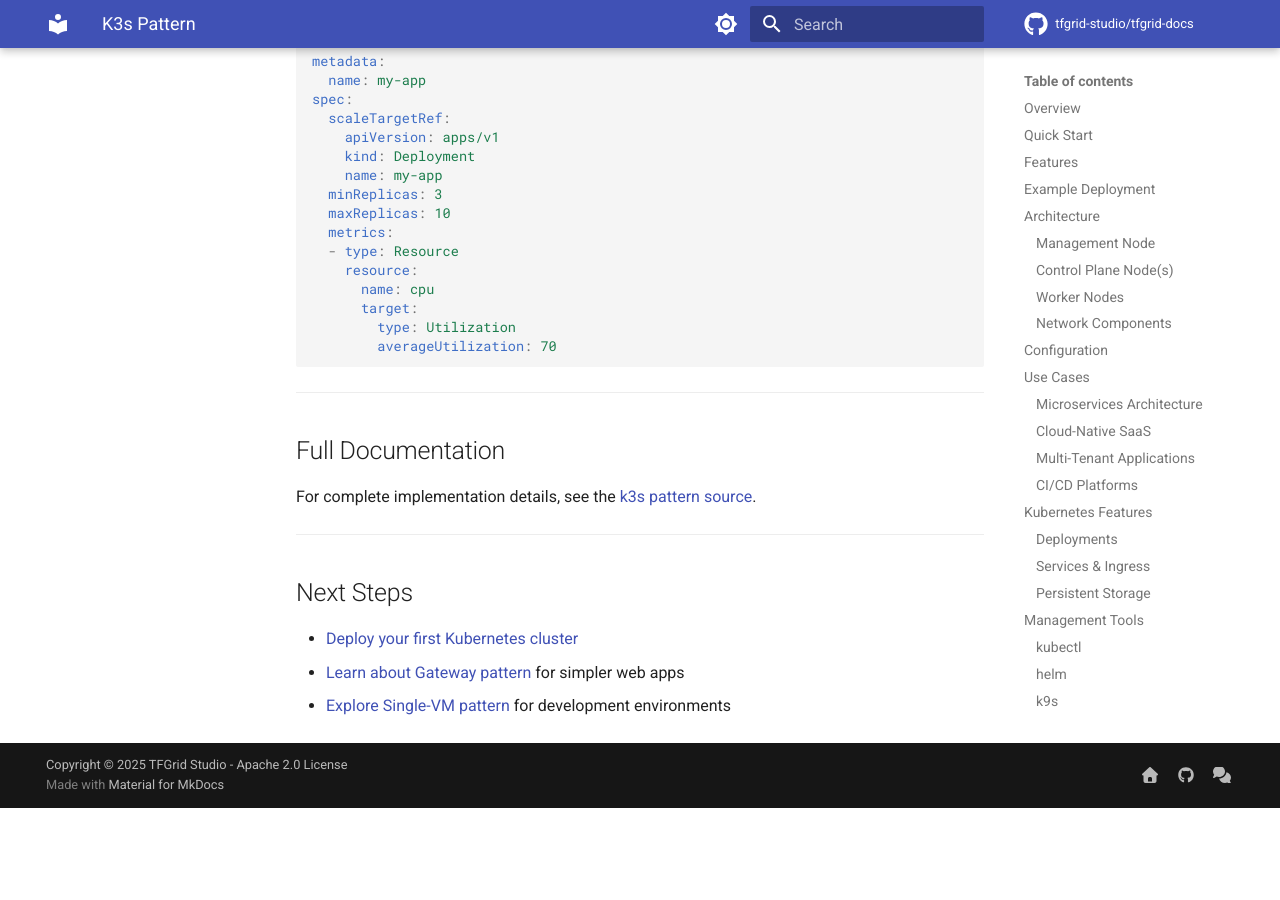
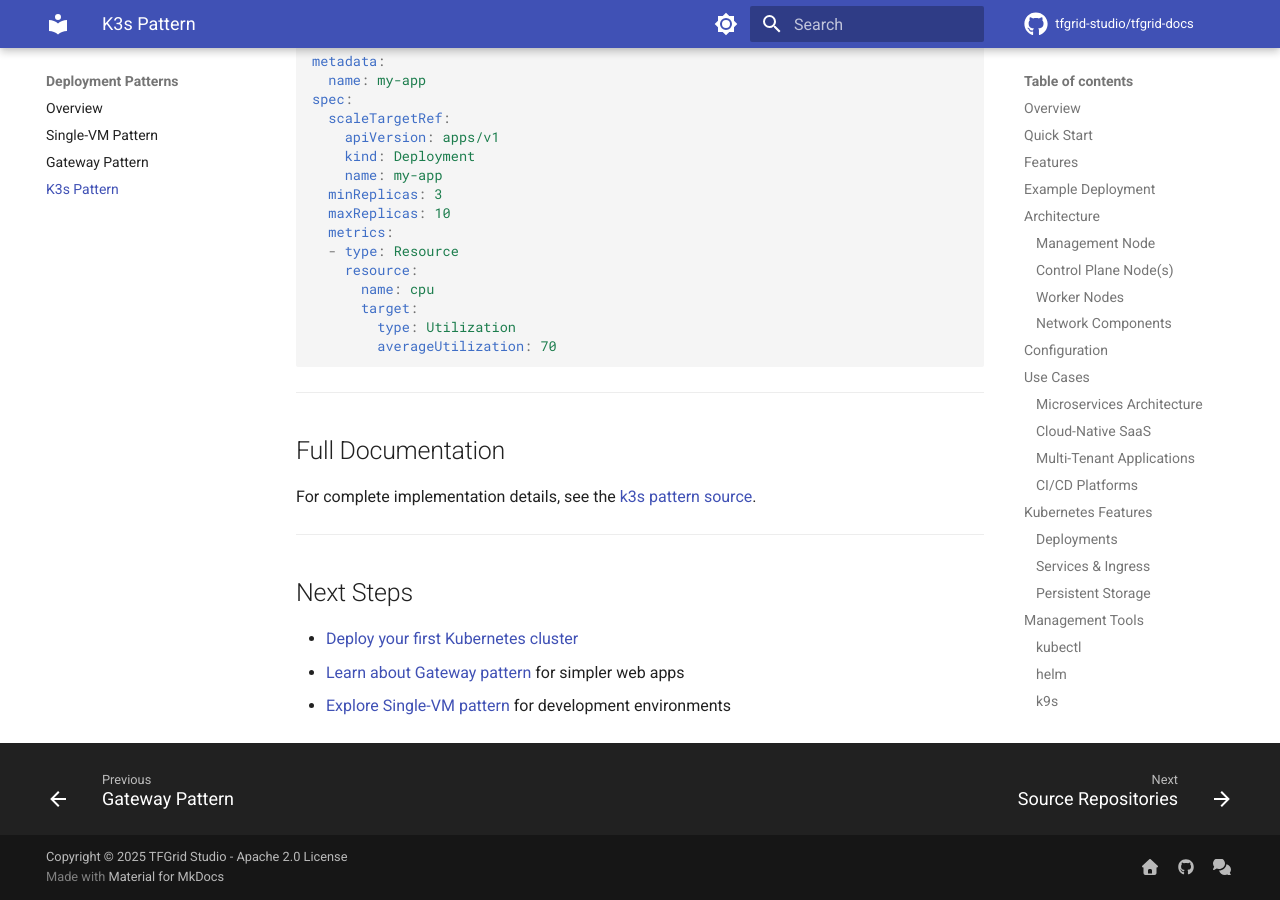
Before and after one commit to tfgrid-studio/tfgrid-docs, an MkDocs documentation site: the page built from docs/patterns/k3s.md, in a window 1280 px wide and 900 px high, scrolled down 6572 px. Built offline with MkDocs 1.6.1 and Material for MkDocs 9.7.7, drawn with Linux system fonts in a browser that asks for light colours; comment, search, counter and statistics services are not loaded; the version menu is left out; before the commit the page ends 7380 px from its top, so only the background shows below that.

Commit message:
docs: Fix typo in introduction and add deployment patterns to navigation

```diff
--- a/mkdocs.yml
+++ b/mkdocs.yml
@@ -86,8 +86,6 @@ markdown_extensions:
 plugins:
   - search:
       separator: '[\s\-,:!=\[\]()"/]+|(?!\b)(?=[A-Z][a-z])|\.(?!\d)|&[lg]t;'
-  - minify:
-      minify_html: true
 
 # Extra
 extra:
@@ -121,6 +119,12 @@ nav:
     - Quick Start: getting-started/quickstart.md
     - Core Concepts: getting-started/concepts.md
 
+  - Deployment Patterns:
+    - Overview: patterns/overview.md
+    - Single-VM Pattern: patterns/single-vm.md
+    - Gateway Pattern: patterns/gateway.md
+    - K3s Pattern: patterns/k3s.md
+
   - Architecture:
     - Source Repositories: architecture/source-repos.md
 
```
Also changed, not shown: docs/getting-started/introduction.md (+1 -1 lines).
